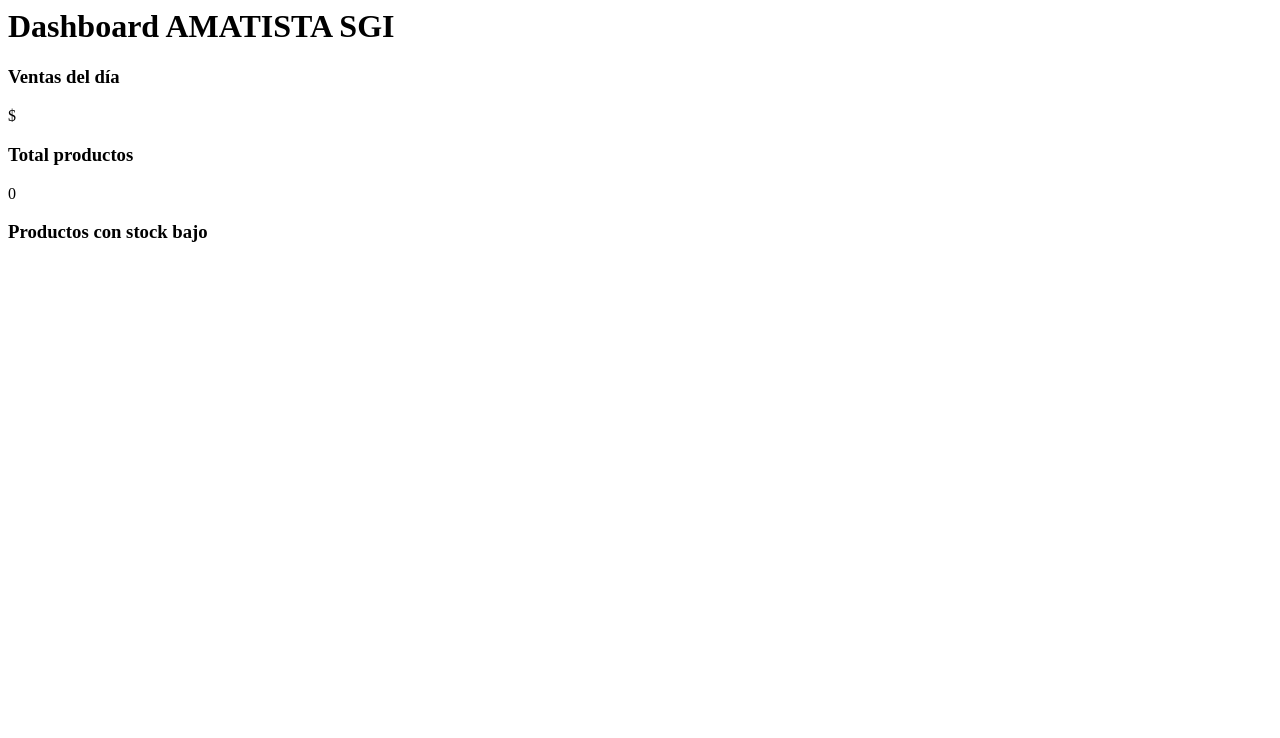
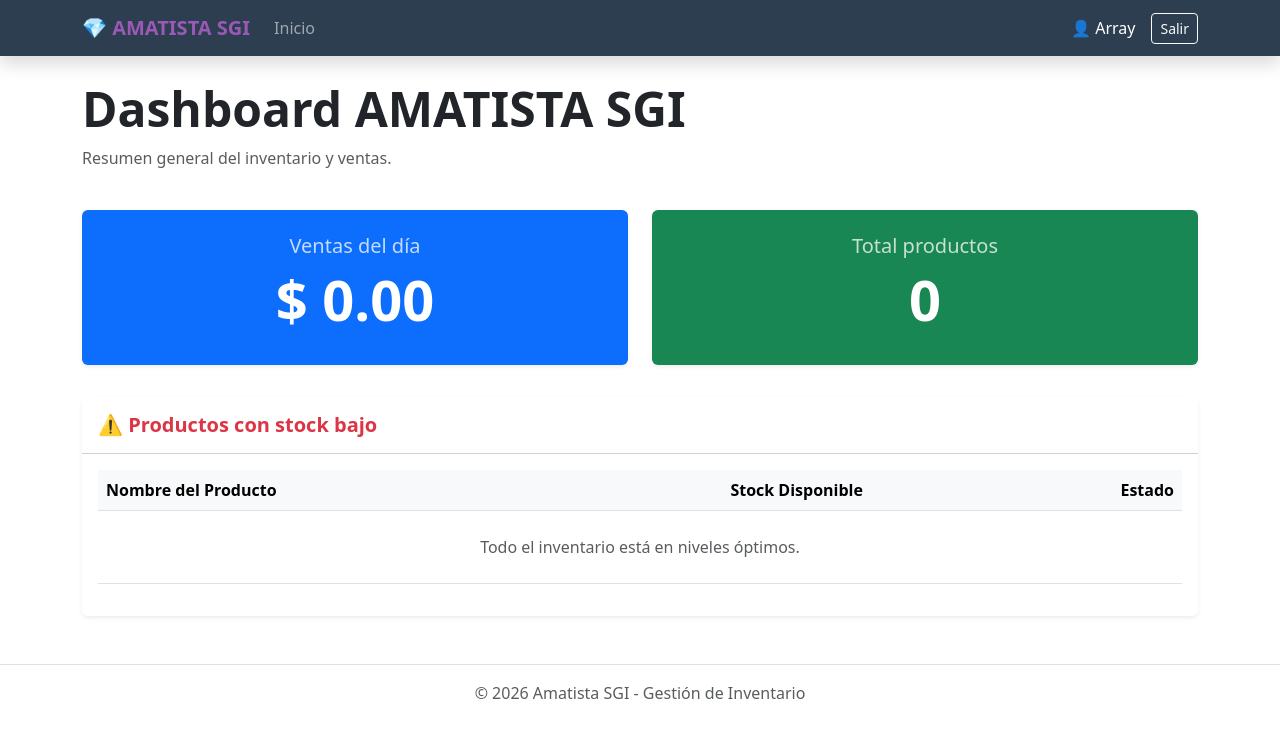
Before and after one commit to HelmunthAvila/amatista_sgi, a PHP site: page /dashboard.php in a window 1280 px wide. Shown: the top 738 px of the page. Run offline with PHP 8.4, Linux system fonts and the light colour scheme; the visitor is signed in with stand-in values (Sample User, id 1); data that the repository does not hold is empty.

Commit message:
Visual: dashboard, pie de página y encabezado

```diff
--- a/dashboard.php
+++ b/dashboard.php
@@ -1,59 +1,99 @@
 <?php
-include("conexion.php");
+session_start();
+// Seguridad: Si no hay sesión iniciada, redirigir al login
+if(!isset($_SESSION['usuario'])){
+    header("Location: login.php");
+    exit();
+}
 
+include("conexion.php"); // Conexión a la BD
+include("includes/header.php"); // Cargamos el menú y estilos
+
+// Lógica de datos (Tu código original)
 $ventas_dia = mysqli_query($conexion,"
     SELECT SUM(total) as total
     FROM ventas
     WHERE DATE(fecha)=CURDATE()
 ");
-
 $vd = mysqli_fetch_array($ventas_dia);
 
 $productos = mysqli_query($conexion,"
     SELECT COUNT(*) as total FROM productos
 ");
-
 $tp = mysqli_fetch_array($productos);
-?>
-
-<h1>Dashboard AMATISTA SGI</h1>
-
-<div>
-
-<h3>Ventas del día</h3>
-$ <?php echo $vd['total']; ?>
-
-</div>
-
-<div>
-
-<h3>Total productos</h3>
-<?php echo $tp['total']; ?>
-
-</div>
-
-<?php
 
 $stock = mysqli_query($conexion,"
     SELECT * FROM productos
     WHERE stock <= 5
 ");
-
 ?>
 
-<h3>Productos con stock bajo</h3>
+<div class="container">
+    <div class="row mb-4">
+        <div class="col-12">
+            <h1 class="display-5 fw-bold text-dark">Dashboard AMATISTA SGI</h1>
+            <p class="text-muted">Resumen general del inventario y ventas.</p>
+        </div>
+    </div>
 
-<ul>
+    <div class="row">
+        <div class="col-md-6 mb-4">
+            <div class="card shadow-sm border-0 bg-primary text-white">
+                <div class="card-body p-4 text-center">
+                    <h5 class="card-title opacity-75">Ventas del día</h5>
+                    <h2 class="display-4 fw-bold">$ <?php echo number_format($vd['total'] ?? 0, 2); ?></h2>
+                </div>
+            </div>
+        </div>
 
-<?php while($s=mysqli_fetch_array($stock)){ ?>
+        <div class="col-md-6 mb-4">
+            <div class="card shadow-sm border-0 bg-success text-white">
+                <div class="card-body p-4 text-center">
+                    <h5 class="card-title opacity-75">Total productos</h5>
+                    <h2 class="display-4 fw-bold"><?php echo $tp['total']; ?></h2>
+                </div>
+            </div>
+        </div>
+    </div>
 
-<li>
+    <div class="row mt-2">
+        <div class="col-12">
+            <div class="card shadow-sm border-0">
+                <div class="card-header bg-white py-3">
+                    <h5 class="mb-0 text-danger fw-bold">⚠️ Productos con stock bajo</h5>
+                </div>
+                <div class="card-body">
+                    <div class="table-responsive">
+                        <table class="table table-hover align-middle">
+                            <thead class="table-light">
+                                <tr>
+                                    <th>Nombre del Producto</th>
+                                    <th class="text-center">Stock Disponible</th>
+                                    <th class="text-end">Estado</th>
+                                </tr>
+                            </thead>
+                            <tbody>
+                                <?php while($s = mysqli_fetch_array($stock)){ ?>
+                                <tr>
+                                    <td class="fw-semibold"><?php echo $s['nombre']; ?></td>
+                                    <td class="text-center">
+                                        <span class="badge bg-danger fs-6"><?php echo $s['stock']; ?></span>
+                                    </td>
+                                    <td class="text-end text-muted small italic">Reabastecer pronto</td>
+                                </tr>
+                                <?php } ?>
+                                <?php if(mysqli_num_rows($stock) == 0): ?>
+                                    <tr>
+                                        <td colspan="3" class="text-center text-muted py-4">Todo el inventario está en niveles óptimos.</td>
+                                    </tr>
+                                <?php endif; ?>
+                            </tbody>
+                        </table>
+                    </div>
+                </div>
+            </div>
+        </div>
+    </div>
+</div>
 
-<?php echo $s['nombre']; ?>
-(stock: <?php echo $s['stock']; ?>)
-
-</li>
-
-<?php } ?>
-
-</ul>
+<?php include("includes/footer.php"); // Cargamos el pie de página ?>
--- a/includes/footer.php
+++ b/includes/footer.php
@@ -0,0 +1,7 @@
+<footer class="container-fluid text-center mt-5 py-3 border-top text-muted">
+        <p>&copy; <?php echo date("Y"); ?> Amatista SGI - Gestión de Inventario</p>
+    </footer>
+
+    <script src="https://cdn.jsdelivr.net/npm/bootstrap@5.3.0/dist/js/bootstrap.bundle.min.js"></script>
+</body>
+</html>
--- a/includes/header.php
+++ b/includes/header.php
@@ -0,0 +1,33 @@
+<!DOCTYPE html>
+<html lang="es">
+<head>
+    <meta charset="UTF-8">
+    <meta name="viewport" content="width=device-width, initial-scale=1.0">
+    <title>AMATISTA SGI</title>
+    <link href="https://cdn.jsdelivr.net/npm/bootstrap@5.3.0/dist/css/bootstrap.min.css" rel="stylesheet">
+    <style>
+        .navbar-brand { font-weight: bold; color: #9b59b6 !important; } /* Color amatista */
+        .bg-custom { background-color: #2c3e50 !important; }
+    </style>
+</head>
+<body>
+
+<nav class="navbar navbar-expand-lg navbar-dark bg-custom shadow mb-4">
+    <div class="container">
+        <a class="navbar-brand" href="dashboard.php">💎 AMATISTA SGI</a>
+        <button class="navbar-toggler" type="button" data-bs-toggle="collapse" data-bs-target="#navbarNav">
+            <span class="navbar-toggler-icon"></span>
+        </button>
+        <div class="collapse navbar-collapse" id="navbarNav">
+            <ul class="navbar-nav me-auto">
+                <li class="nav-item">
+                    <a class="nav-link" href="dashboard.php">Inicio</a>
+                </li>
+                </ul>
+            <div class="d-flex align-items-center">
+                <span class="navbar-text me-3 text-white">
+                    👤 <?php echo $_SESSION['usuario']; ?> </span>
+                <a href="logout.php" class="btn btn-outline-light btn-sm">Salir</a> </div>
+        </div>
+    </div>
+</nav>
```
Lines whose indentation alone changed are shown as unchanged.
